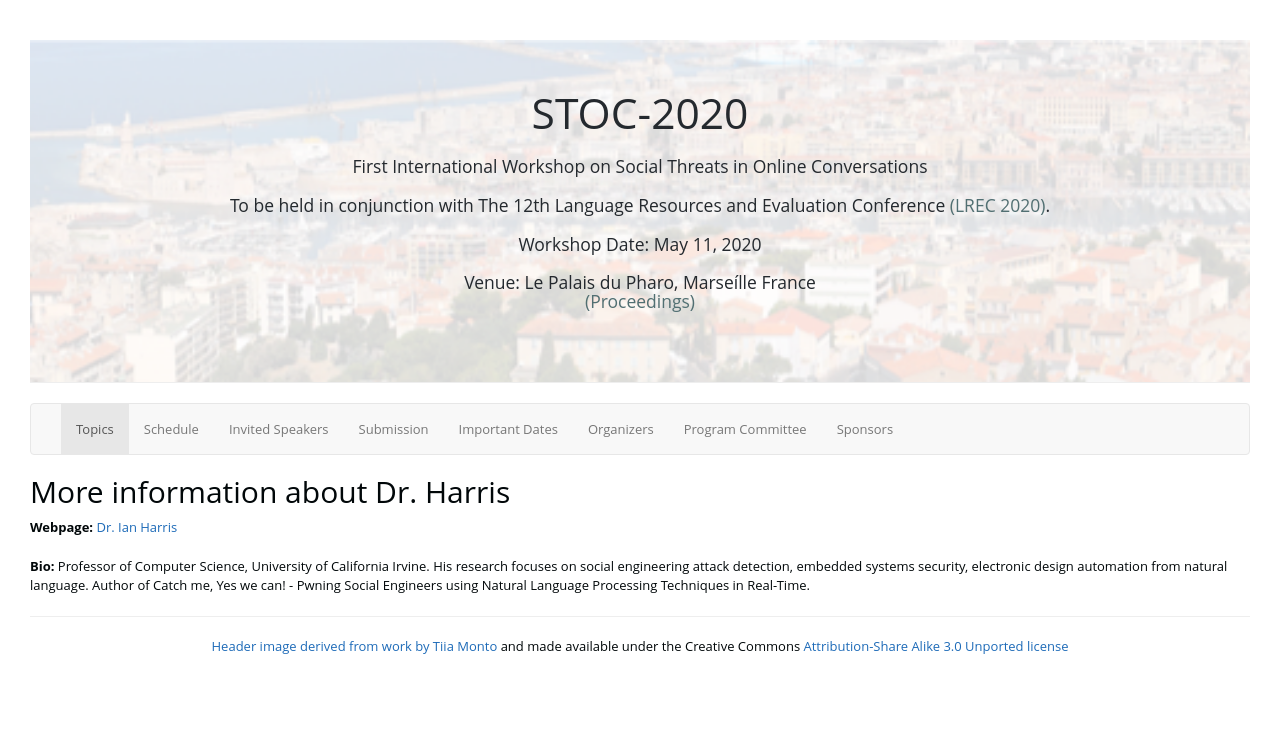
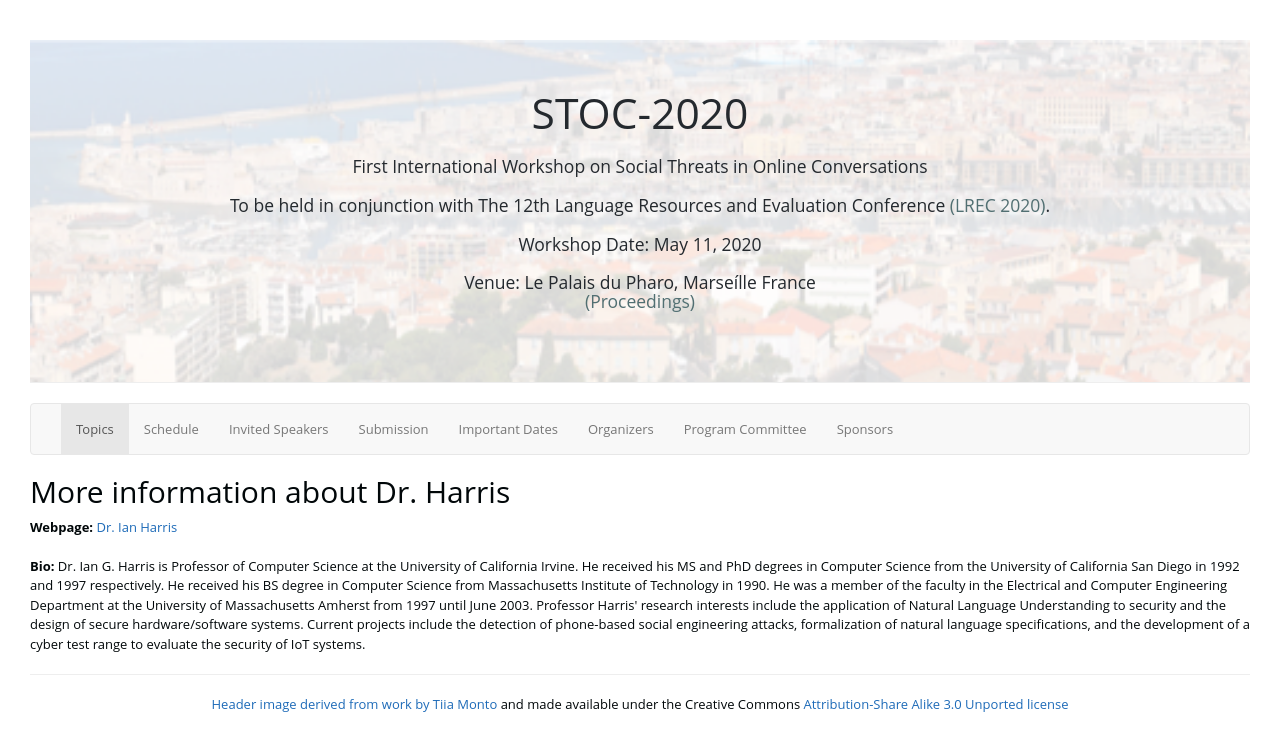
Before and after one commit to social-threats/social-threats.github.io, a Jekyll site: the page built from STOC_2020/ian.html, in a window 1280 px wide. Shown: the top 751 px of the page. Built offline with Jekyll 4.4.1, drawn with Linux system fonts in a browser that asks for light colours; nearby versions of some CDN libraries.

Commit message:
added bio

```diff
--- a/STOC_2020/ian.html
+++ b/STOC_2020/ian.html
@@ -12,4 +12,4 @@ title:  'Ian Harris'
 <b>Webpage: </b><A href="https://www.ics.uci.edu/~harris/">Dr. Ian Harris</A>
 <br/>
 <br/>
-<b>Bio: </b>Professor of Computer Science, University of California Irvine. His research focuses on social engineering attack detection, embedded systems security, electronic design automation from natural language. Author of Catch me, Yes we can! - Pwning Social Engineers using Natural Language Processing Techniques in Real-Time.
+<b>Bio: </b>Dr. Ian G. Harris is Professor of Computer Science at the University of California Irvine. He received his MS and PhD degrees in Computer Science from the University of California San Diego in 1992 and 1997 respectively. He received his BS degree in Computer Science from Massachusetts Institute of Technology in 1990. He was a member of the faculty in the Electrical and Computer Engineering Department at the University of Massachusetts Amherst from 1997 until June 2003. Professor Harris' research interests include the application of Natural Language Understanding to security and the design of secure hardware/software systems. Current projects include the detection of phone-based social engineering attacks, formalization of natural language specifications, and the development of a cyber test range to evaluate the security of IoT systems.
```
